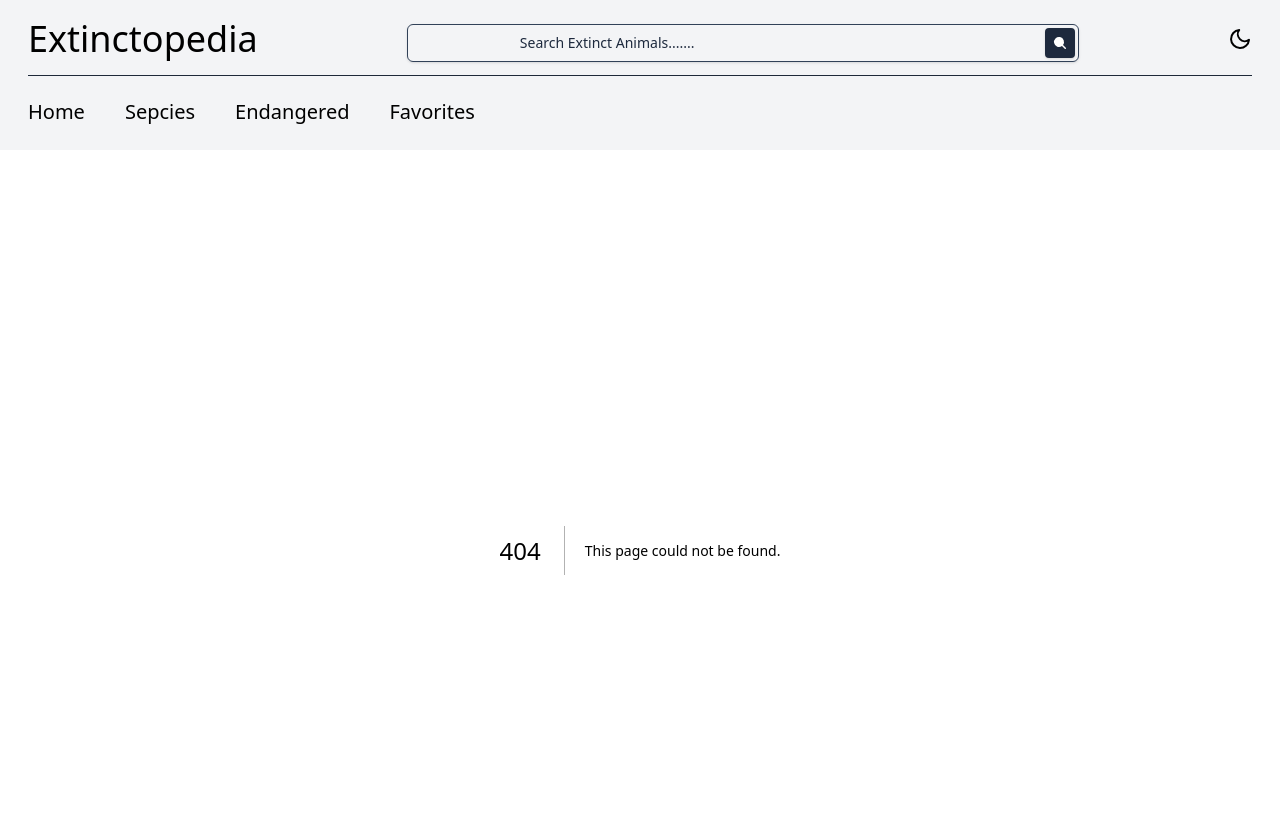
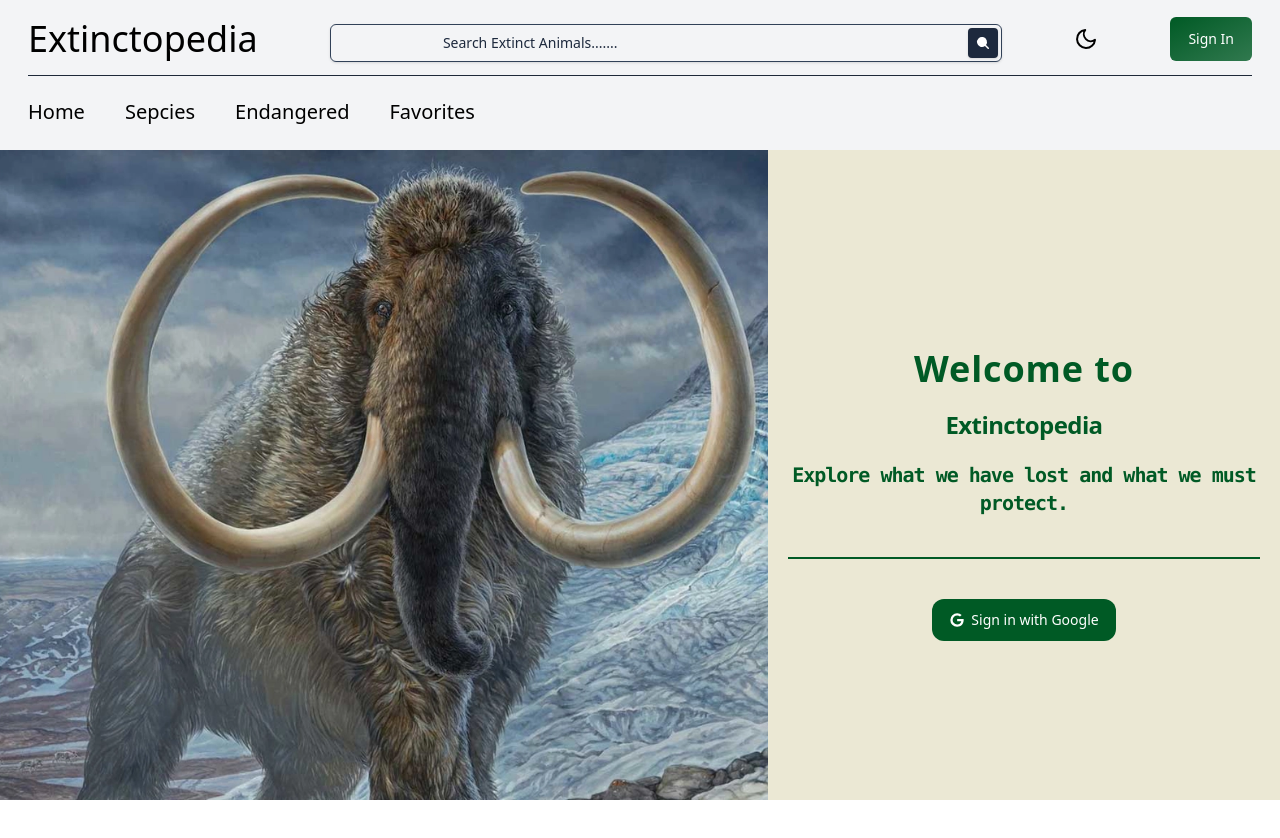
Before and after one commit to KaungKhantHarry/extinctopedia, a Next.js app: page /login in a window 1280 px wide. Before the commit this address had no page. Shown: the top 838 px of the page. After the commit the page ends 800 px from the top, so only its background shows below. Built offline with nearby package versions, Linux system fonts and the light colour scheme; no server answers.

Commit message:
feat(app): add Auth feature using firebase

```diff
--- a/package.json
+++ b/package.json
@@ -9,11 +9,13 @@
   },
   "dependencies": {
     "axios": "^1.13.1",
+    "firebase": "^12.6.0",
     "framer-motion": "^12.23.24",
     "next": "16.0.1",
     "next-themes": "^0.4.6",
     "react": "19.2.0",
     "react-dom": "19.2.0",
+    "react-firebase-hooks": "^5.1.1",
     "react-hook-form": "^7.65.0",
     "react-icons": "^5.5.0"
   },
--- a/src/app/layout.tsx
+++ b/src/app/layout.tsx
@@ -2,6 +2,7 @@ import type { Metadata } from "next";
 import { Geist, Geist_Mono } from "next/font/google";
 import "../styles/globals.css";
 import { ThemeProvider } from "next-themes";
+import { AuthProvider } from "../context/AuthContext";
 import NavBar from "../components/app/layout/NavBar/NavBar";
 
 const geistSans = Geist({
@@ -30,10 +31,12 @@ export default function RootLayout({
         className={`${geistSans.variable} ${geistMono.variable} antialiased`}
       >
         <ThemeProvider attribute="class" enableSystem={false} defaultTheme="light">
-          <NavBar />
-          <div className="pt-[150px]">
-            {children}
-          </div>
+          <AuthProvider>
+            <NavBar />
+            <div className="pt-[150px]">
+                {children}
+            </div>
+          </AuthProvider>
         </ThemeProvider>
       </body>
     </html>
--- /dev/null
+++ b/src/app/login/page.tsx
@@ -0,0 +1,11 @@
+import LoginPage from "@/components/app/login/LoginPage/LoginPage"
+
+const page = () => {
+    return (
+        <div>
+            <LoginPage />
+        </div>
+    )
+}
+
+export default page
--- a/src/components/app/layout/NavBar/NavBar.tsx
+++ b/src/components/app/layout/NavBar/NavBar.tsx
@@ -3,6 +3,9 @@
 import Link from 'next/link'
 import { ThemeToggleButton } from '../../../common/ThemeToggleButton'
 import { usePathname } from 'next/navigation';
+import { useAuth } from '@/context/AuthContext';
+import LogoutButton from '@/components/common/LogoutButton';
+import LoginButton from '@/components/common/LoginButton';
 
 const navBarItems = [
     { name: "Home", link: "/"},
@@ -14,6 +17,7 @@ const navBarItems = [
 const NavBar = () => {
 
     const pathname = usePathname();
+    const { user } = useAuth();
 
     return (
         <nav className='fixed w-full h-[150px] flex flex-col justify-center px-7 bg-gray-100 dark:bg-gray-800 z-50'>
@@ -39,6 +43,9 @@ const NavBar = () => {
                 <div>
                     <ThemeToggleButton />
                 </div>
+                <div>
+                    { user ? <LogoutButton/> : <LoginButton/> }
+                </div>
             </div>
             <hr className='border-gray-800 dark:border-gray-300 my-2'/>
             <div className='h-14 flex justify-start gap-10 items-center'>
--- /dev/null
+++ b/src/components/app/login/LoginPage/LoginPage.tsx
@@ -0,0 +1,68 @@
+"use client";
+
+import { auth, googleProvider } from "@/firebase/config";
+import { signInWithPopup } from "firebase/auth";
+import { useSearchParams, useRouter } from "next/navigation";
+import bgPic from "../../../../../public/home/signin.webp"
+
+const LoginPage = () => {
+
+    const params = useSearchParams();
+    const router = useRouter();
+
+    const redirectTo = params.get("redirect") || "/";
+
+    const loginWithGoogle = async () => {
+        try {
+            await signInWithPopup(auth, googleProvider);
+            router.push(redirectTo);
+        } catch (error) {
+            console.error("Login error:", error);
+        }
+    };
+
+    return (
+        <div className="fixed inset-0 flex h-screen pt-[150px]">
+            <div className="hidden md:flex md:flex-col md:w-[60%] md:relative md:h-auto md:bg-cover md:bg-center md:bg-no-repeat md:z-10"
+                style={{ backgroundImage: `url(${bgPic.src})` }}>
+            </div>
+            <div className="w-full md:w-[40%] bg-[#EBE8D4] flex flex-col gap-10 justify-center items-center px-5">
+                <div className="py-10 flex flex-col text-center text-[#005A25] gap-5 border-b-2 border-b-[#005A25]">
+                    <h1 className="text-4xl font-bold tracking-wide">
+                        Welcome to
+                    </h1>
+                    <h2 className="text-2xl font-semibold tracking-tight">
+                        Extinctopedia
+                    </h2>
+                    <h3 className="text-xl font-bold tracking-tighter font-mono">
+                        Explore what we have lost and what we must protect.
+                    </h3>
+                </div>
+                <button
+                    type="button"
+                    onClick={loginWithGoogle}
+                    className="text-white rounded-xl bg-[#005A25] hover:bg-[#005A25]/90 focus:ring-4 focus:outline-none focus:ring-[#4285F4]/50 box-border border border-transparent font-medium leading-5 rounded-base text-sm px-4 py-2.5 text-center inline-flex items-center dark:focus:ring-[#4285F4]/55"
+                    >
+                    <svg
+                        className="w-4 h-4 me-1.5"
+                        aria-hidden="true"
+                        xmlns="http://www.w3.org/2000/svg"
+                        width="24"
+                        height="24"
+                        fill="currentColor"
+                        viewBox="0 0 24 24"
+                    >
+                        <path
+                        fillRule="evenodd"
+                        d="M12.037 21.998a10.313 10.313 0 0 1-7.168-3.049 9.888 9.888 0 0 1-2.868-7.118 9.947 9.947 0 0 1 3.064-6.949A10.37 10.37 0 0 1 12.212 2h.176a9.935 9.935 0 0 1 6.614 2.564L16.457 6.88a6.187 6.187 0 0 0-4.131-1.566 6.9 6.9 0 0 0-4.794 1.913 6.618 6.618 0 0 0-2.045 4.657 6.608 6.608 0 0 0 1.882 4.723 6.891 6.891 0 0 0 4.725 2.07h.143c1.41.072 2.8-.354 3.917-1.2a5.77 5.77 0 0 0 2.172-3.41l.043-.117H12.22v-3.41h9.678c.075.617.109 1.238.1 1.859-.099 5.741-4.017 9.6-9.746 9.6l-.215-.002Z"
+                        clipRule="evenodd"
+                        />
+                    </svg>
+                    Sign in with Google
+                </button>
+            </div>
+        </div>
+    )
+}
+
+export default LoginPage
--- /dev/null
+++ b/src/components/common/LoginButton.tsx
@@ -0,0 +1,15 @@
+import Link from "next/link"
+
+const LoginButton = () => {
+    return (
+        <Link href="/login">
+            <button className="relative text-white rounded-md inline-flex items-center justify-center p-0.5 overflow-hidden text-sm font-medium text-heading rounded-base group bg-linear-to-br from-[#005A25] to-[#005A25]/80 group-hover:from-[#005A25] group-hover:to-[#005A25]/80 hover:text-white/90 dark:text-white focus:ring-4 focus:outline-none focus:ring-[#005A25]/70 dark:focus:ring-[#005A25]/90">
+                <span className=" relative px-4 py-2.5 transition-all ease-in duration-75 bg-neutral-primary-soft rounded-base group-hover:bg-transparent group-hover:dark:bg-transparent leading-5">
+                    Sign In
+                </span>
+            </button>
+        </Link>
+    )
+}
+
+export default LoginButton
--- /dev/null
+++ b/src/components/common/LogoutButton.tsx
@@ -0,0 +1,82 @@
+'use client'
+
+import { auth } from "@/firebase/config";
+import { signOut } from "firebase/auth";
+import { useRouter } from "next/navigation"
+import { useState } from "react";
+
+const LogoutButton = () => {
+
+    const [open, setOpen] = useState<boolean>(false);
+    const router = useRouter();
+
+    const handleLogout = async () => {
+        await signOut(auth);
+        router.push("/");
+    }
+
+    return (
+        <>
+            <button
+                onClick={() => setOpen(true)}
+                className="relative text-white rounded-md inline-flex items-center justify-center p-0.5 overflow-hidden text-sm font-medium text-heading rounded-base group bg-linear-to-br from-red-600 to-red-500 group-hover:from-red-600 group-hover:to-red-500 hover:text-white/90"
+            >
+                <span className="relative px-4 py-2.5 bg-neutral-primary-soft rounded-base group-hover:bg-transparent leading-5">
+                Sign Out
+                </span>
+            </button>
+
+            {open && (
+                <div className="fixed inset-0 z-50 flex items-center justify-center bg-black/50">
+                    <div className="bg-white rounded-xl dark:text-black border border-default rounded-base p-6 w-full max-w-md">
+                        <button
+                        onClick={() => setOpen(false)}
+                        className="absolute top-3 right-3 text-body hover:bg-neutral-tertiary rounded-base p-2"
+                        >
+                        ✖
+                        </button>
+
+                        <div className="text-center">
+                        <svg
+                            className="mx-auto mb-4 text-fg-disabled w-12 h-12"
+                            xmlns="http://www.w3.org/2000/svg"
+                            fill="none"
+                            viewBox="0 0 24 24"
+                        >
+                            <path
+                            stroke="currentColor"
+                            strokeLinecap="round"
+                            strokeLinejoin="round"
+                            strokeWidth="2"
+                            d="M12 13V8m0 8h.01M21 12a9 9 0 1 1-18 0 9 9 0 0 1 18 0Z"
+                            />
+                        </svg>
+
+                        <h3 className="mb-6 text-body">
+                            Are you sure you want to sign out?
+                        </h3>
+
+                        <div className="flex items-center justify-center space-x-4">
+                            <button
+                            onClick={handleLogout}
+                            className="text-white rounded-xl bg-red-600 hover:bg-red-700 px-4 py-2.5 rounded-base"
+                            >
+                            Yes, I'm sure
+                            </button>
+
+                            <button
+                            onClick={() => setOpen(false)}
+                            className="text-body bg-neutral-secondary-medium px-4 py-2.5 rounded-base hover:bg-neutral-tertiary-medium"
+                            >
+                            No, cancel
+                            </button>
+                        </div>
+                        </div>
+                    </div>
+                </div>
+            )}
+        </>
+    )
+}
+
+export default LogoutButton
--- /dev/null
+++ b/src/context/AuthContext.js
@@ -0,0 +1,27 @@
+"use client";
+
+import { createContext, useContext, useEffect, useState } from "react";
+import { onAuthStateChanged } from "firebase/auth";
+import { auth } from "@/firebase/config";
+
+const AuthContext = createContext();
+
+export function AuthProvider({ children }) {
+  const [user, setUser] = useState(null);
+  const [loading, setLoading] = useState(true);
+
+  useEffect(() => {
+    return onAuthStateChanged(auth, (currentUser) => {
+      setUser(currentUser);
+      setLoading(false);
+    });
+  }, []);
+
+  return (
+    <AuthContext.Provider value={{ user, loading }}>
+      {children}
+    </AuthContext.Provider>
+  );
+}
+
+export const useAuth = () => useContext(AuthContext);
--- /dev/null
+++ b/src/firebase/config.ts
@@ -0,0 +1,21 @@
+import { getApp, getApps, initializeApp } from "firebase/app";
+import { getAuth, GoogleAuthProvider } from "firebase/auth";
+
+const firebaseConfig = {
+  apiKey: process.env.NEXT_PUBLIC_FIREBASE_API_KEY,
+  authDomain: process.env.NEXT_PUBLIC_FIREBASE_AUTH_DOMAIN,
+  projectId: process.env.NEXT_PUBLIC_FIREBASE_PROJECT_ID,
+  storageBucket: process.env.NEXT_PUBLIC_FIREBASE_STORAGE_BUCKET,
+  messagingSenderId: process.env.NEXT_PUBLIC_FIREBASE_MESSAGE_SENDER_ID,
+  appId: process.env.NEXT_PUBLIC_FIREBASE_APP_ID
+};
+
+export const app = !getApps.length ? initializeApp(firebaseConfig) : getApp();
+
+export const auth = getAuth(app);
+
+export const googleProvider = new GoogleAuthProvider();
+
+googleProvider.setCustomParameters({
+  prompt: "select_account"
+})
```
Also changed, not shown: public/home/signin.webp (added), 1 other file (tests, documents, lock files or other folders).
